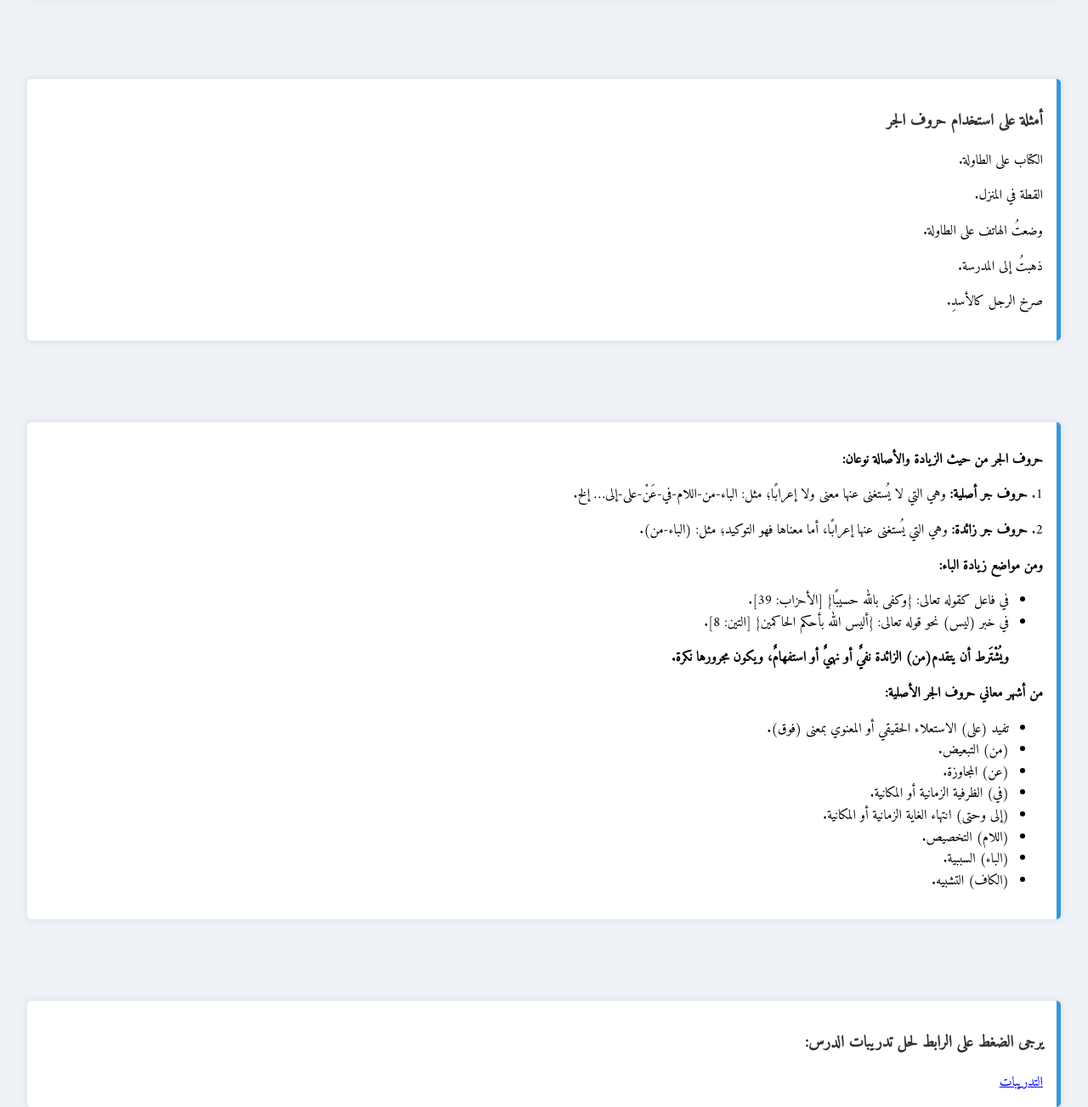
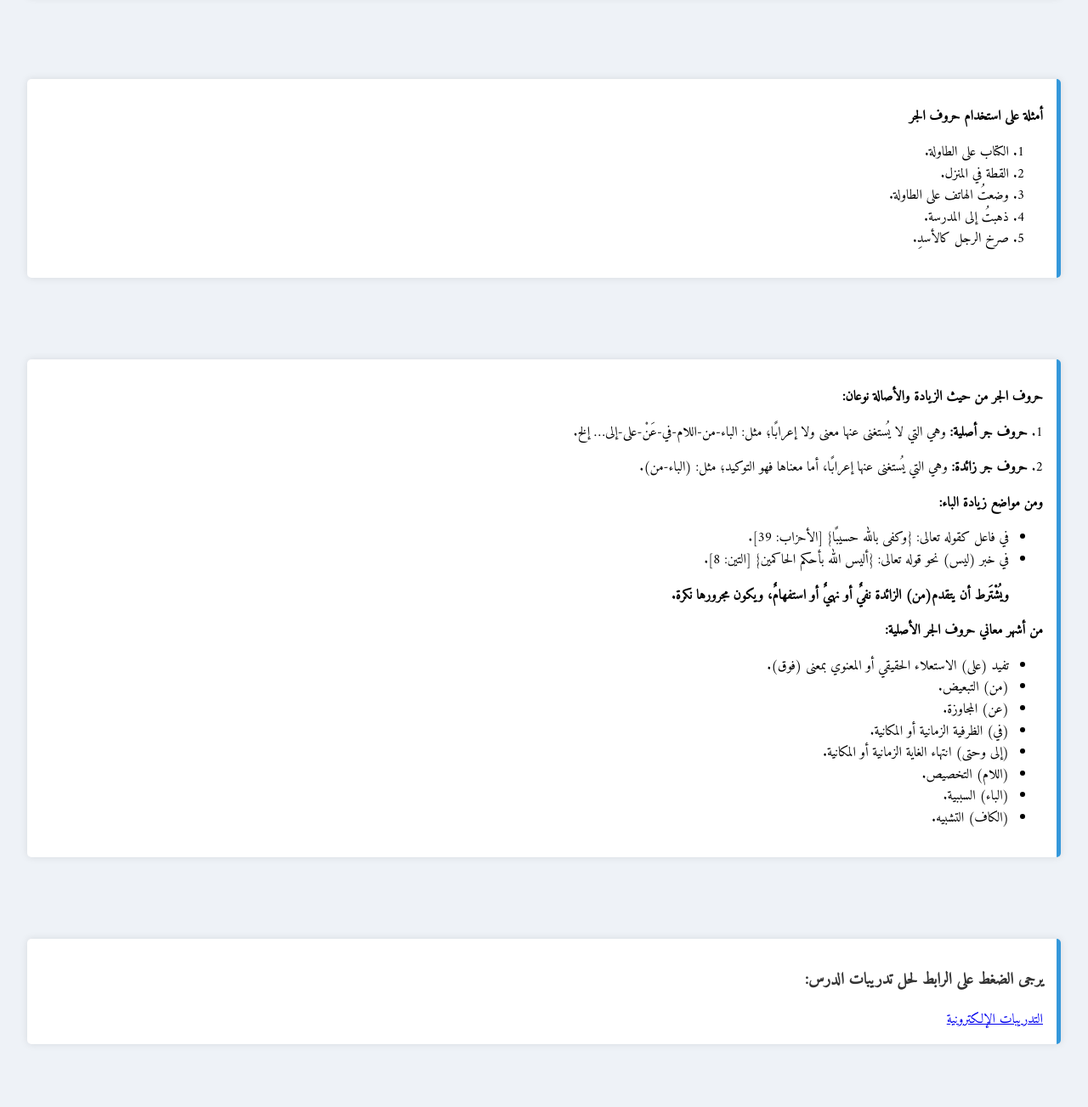
Before and after one commit to JassimAlrumaihi/learnarabic.com, a plain HTML site: page index.html in a window 1280 px wide. Shown: the part 338-1641 px from the top of the page at 85% size. Drawn offline with Linux system fonts and the light colour scheme.

Commit message:
Add files via upload

```diff
--- a/index.html
+++ b/index.html
@@ -70,12 +70,14 @@
     </div>
     <div class="container" id="examples">
         <div class="card">
-            <h3>أمثلة على استخدام حروف الجر</h3>
-            </p>الكتاب على الطاولة.</p>
-            </p>القطة في المنزل.</p>
-            </p>وضعتُ الهاتف على الطاولة.</p>
-            </p>ذهبتُ إلى المدرسة.</p>
-            </p>صرخ الرجل كالأسدِ.</p>
+            </p><strong>أمثلة على استخدام حروف الجر</strong></p>
+            <ol>
+                <li>الكتاب على الطاولة.</li>
+                <li>القطة في المنزل.</li>
+                <li>وضعتُ الهاتف على الطاولة.</li>
+                <li>ذهبتُ إلى المدرسة.</li>
+                <li>صرخ الرجل كالأسدِ.</li>
+            </ol>
         </div>
     </div>
     <div class="container" id="explanation">
@@ -106,6 +108,6 @@
     <div class="container" id="exercises">
         <div class="card">
             <h3>يرجى الضغط على الرابط لحل تدريبات الدرس:</h3>
-            <a href="https://create.kahoot.it/details/c08dbe40-38fd-4186-9027-52587fa06d1a">التدريبات</a>
+            <a href="https://create.kahoot.it/details/c08dbe40-38fd-4186-9027-52587fa06d1a">التدريبات الإلكترونية</a>
     </div>
     </html>
```
